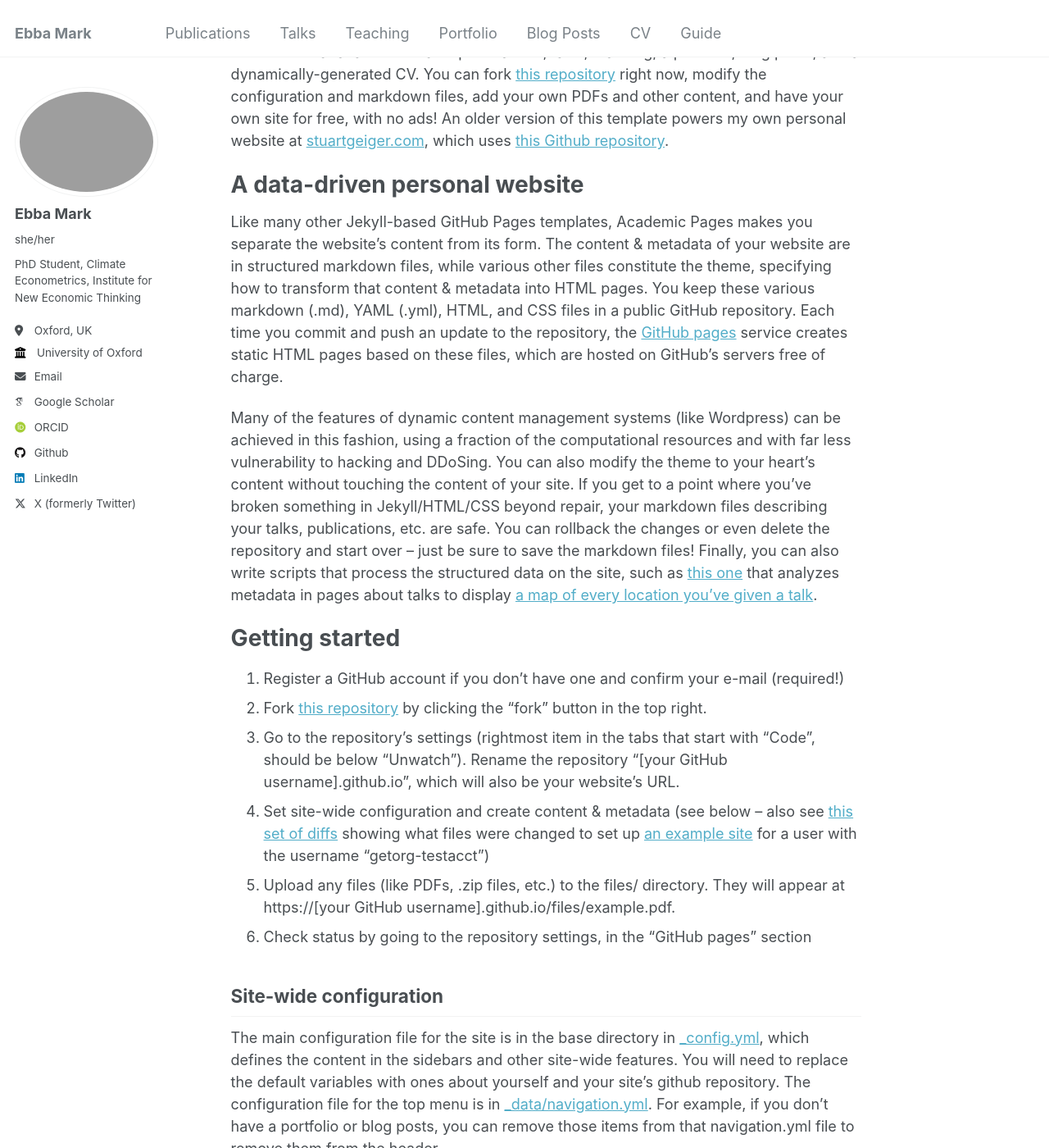
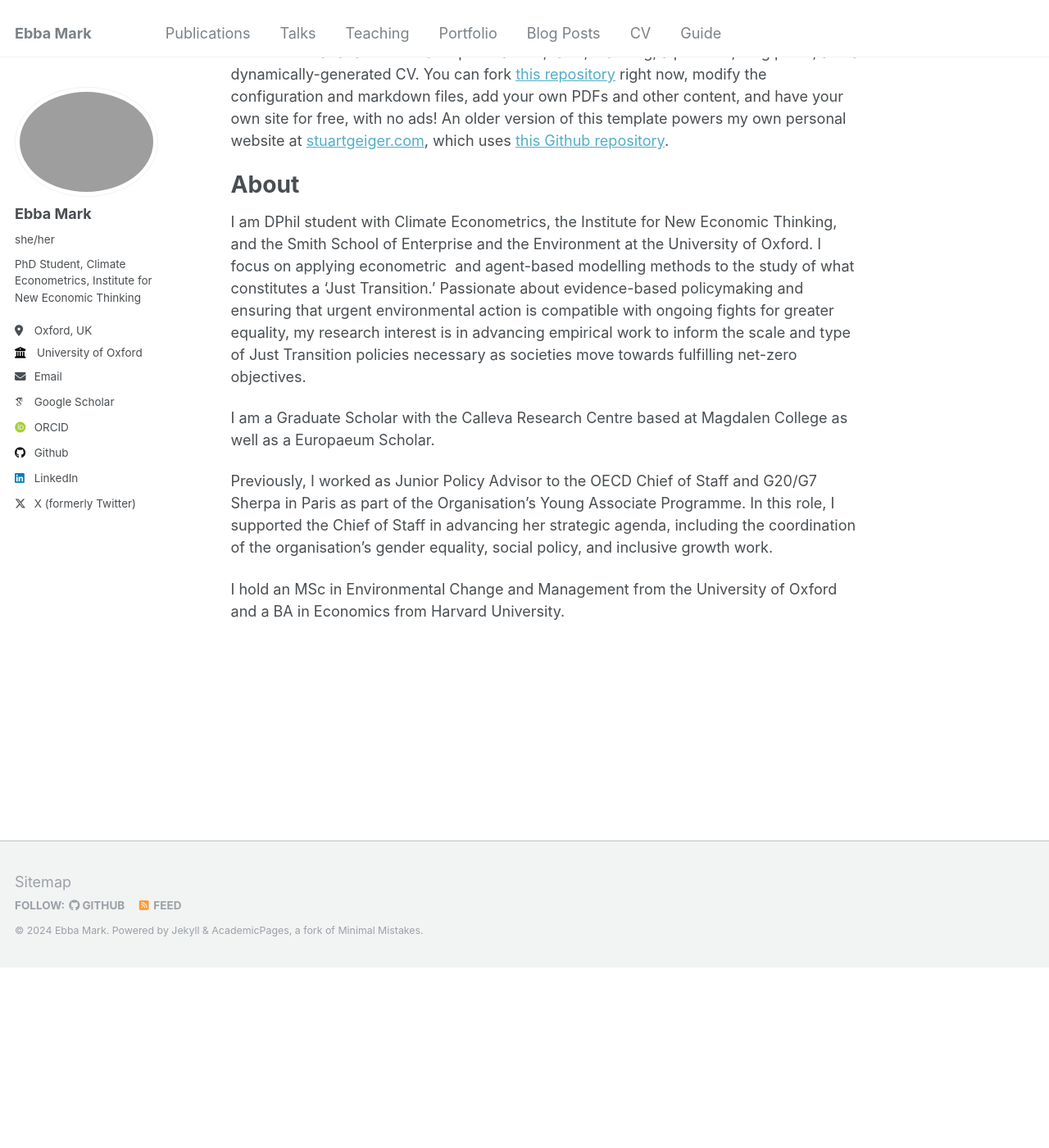
Before and after one commit to ebbam/ebba_website, a Jekyll site: the page built from _pages/about.md, in a window 1280 px wide and 1400 px high, scrolled down 261 px. Shown: the whole window at 82% size. Built offline with Jekyll 4.4.1, drawn with Linux system fonts in a browser that asks for light colours; some web fonts are replaced; a file with an impossible date is left out; after the commit the page ends 1442 px from its top, so only the background shows below that; some of the changed text lies outside the part shown.

Commit message:
coal paper uploaded

```diff
--- a/_pages/about.md
+++ b/_pages/about.md
@@ -1,6 +1,6 @@
 ---
 permalink: /
-title: "Academic Pages is a ready-to-fork GitHub Pages template for academic personal websites"
+title: "Ebba Mark, PhD Student, Climate Econometrics, INET Oxford"
 author_profile: true
 redirect_from:
   - /about/
@@ -9,41 +9,12 @@ redirect_from:
 
 This is the front page of a website that is powered by the [Academic Pages template](https://github.com/academicpages/academicpages.github.io) and hosted on GitHub pages. [GitHub pages](https://pages.github.com) is a free service in which websites are built and hosted from code and data stored in a GitHub repository, automatically updating when a new commit is made to the respository. This template was forked from the [Minimal Mistakes Jekyll Theme](https://mmistakes.github.io/minimal-mistakes/) created by Michael Rose, and then extended to support the kinds of content that academics have: publications, talks, teaching, a portfolio, blog posts, and a dynamically-generated CV. You can fork [this repository](https://github.com/academicpages/academicpages.github.io) right now, modify the configuration and markdown files, add your own PDFs and other content, and have your own site for free, with no ads! An older version of this template powers my own personal website at [stuartgeiger.com](http://stuartgeiger.com), which uses [this Github repository](https://github.com/staeiou/staeiou.github.io).
 
-A data-driven personal website
+About
 ======
-Like many other Jekyll-based GitHub Pages templates, Academic Pages makes you separate the website's content from its form. The content & metadata of your website are in structured markdown files, while various other files constitute the theme, specifying how to transform that content & metadata into HTML pages. You keep these various markdown (.md), YAML (.yml), HTML, and CSS files in a public GitHub repository. Each time you commit and push an update to the repository, the [GitHub pages](https://pages.github.com/) service creates static HTML pages based on these files, which are hosted on GitHub's servers free of charge.
+I am DPhil student with Climate Econometrics, the Institute for New Economic Thinking, and the Smith School of Enterprise and the Environment at the University of Oxford. I focus on applying econometric  and agent-based modelling methods to the study of what constitutes a 'Just Transition.' Passionate about evidence-based policymaking and ensuring that urgent environmental action is compatible with ongoing fights for greater equality, my research interest is in advancing empirical work to inform the scale and type of Just Transition policies necessary as societies move towards fulfilling net-zero objectives.
 
-Many of the features of dynamic content management systems (like Wordpress) can be achieved in this fashion, using a fraction of the computational resources and with far less vulnerability to hacking and DDoSing. You can also modify the theme to your heart's content without touching the content of your site. If you get to a point where you've broken something in Jekyll/HTML/CSS beyond repair, your markdown files describing your talks, publications, etc. are safe. You can rollback the changes or even delete the repository and start over -- just be sure to save the markdown files! Finally, you can also write scripts that process the structured data on the site, such as [this one](https://github.com/academicpages/academicpages.github.io/blob/master/talkmap.ipynb) that analyzes metadata in pages about talks to display [a map of every location you've given a talk](https://academicpages.github.io/talkmap.html).
+I am a Graduate Scholar with the Calleva Research Centre based at Magdalen College as well as a Europaeum Scholar.
 
-Getting started
-======
-1. Register a GitHub account if you don't have one and confirm your e-mail (required!)
-1. Fork [this repository](https://github.com/academicpages/academicpages.github.io) by clicking the "fork" button in the top right.
-1. Go to the repository's settings (rightmost item in the tabs that start with "Code", should be below "Unwatch"). Rename the repository "[your GitHub username].github.io", which will also be your website's URL.
-1. Set site-wide configuration and create content & metadata (see below -- also see [this set of diffs](http://archive.is/3TPas) showing what files were changed to set up [an example site](https://getorg-testacct.github.io) for a user with the username "getorg-testacct")
-1. Upload any files (like PDFs, .zip files, etc.) to the files/ directory. They will appear at https://[your GitHub username].github.io/files/example.pdf.
-1. Check status by going to the repository settings, in the "GitHub pages" section
+Previously, I worked as Junior Policy Advisor to the OECD Chief of Staff and G20/G7 Sherpa in Paris as part of the Organisation’s Young Associate Programme. In this role, I supported the Chief of Staff in advancing her strategic agenda, including the coordination of the organisation’s gender equality, social policy, and inclusive growth work.
 
-Site-wide configuration
-------
-The main configuration file for the site is in the base directory in [_config.yml](https://github.com/academicpages/academicpages.github.io/blob/master/_config.yml), which defines the content in the sidebars and other site-wide features. You will need to replace the default variables with ones about yourself and your site's github repository. The configuration file for the top menu is in [_data/navigation.yml](https://github.com/academicpages/academicpages.github.io/blob/master/_data/navigation.yml). For example, if you don't have a portfolio or blog posts, you can remove those items from that navigation.yml file to remove them from the header.
-
-Create content & metadata
-------
-For site content, there is one markdown file for each type of content, which are stored in directories like _publications, _talks, _posts, _teaching, or _pages. For example, each talk is a markdown file in the [_talks directory](https://github.com/academicpages/academicpages.github.io/tree/master/_talks). At the top of each markdown file is structured data in YAML about the talk, which the theme will parse to do lots of cool stuff. The same structured data about a talk is used to generate the list of talks on the [Talks page](https://academicpages.github.io/talks), each [individual page](https://academicpages.github.io/talks/2012-03-01-talk-1) for specific talks, the talks section for the [CV page](https://academicpages.github.io/cv), and the [map of places you've given a talk](https://academicpages.github.io/talkmap.html) (if you run this [python file](https://github.com/academicpages/academicpages.github.io/blob/master/talkmap.py) or [Jupyter notebook](https://github.com/academicpages/academicpages.github.io/blob/master/talkmap.ipynb), which creates the HTML for the map based on the contents of the _talks directory).
-
-**Markdown generator**
-
-I have also created [a set of Jupyter notebooks](https://github.com/academicpages/academicpages.github.io/tree/master/markdown_generator
-) that converts a CSV containing structured data about talks or presentations into individual markdown files that will be properly formatted for the Academic Pages template. The sample CSVs in that directory are the ones I used to create my own personal website at stuartgeiger.com. My usual workflow is that I keep a spreadsheet of my publications and talks, then run the code in these notebooks to generate the markdown files, then commit and push them to the GitHub repository.
-
-How to edit your site's GitHub repository
-------
-Many people use a git client to create files on their local computer and then push them to GitHub's servers. If you are not familiar with git, you can directly edit these configuration and markdown files directly in the github.com interface. Navigate to a file (like [this one](https://github.com/academicpages/academicpages.github.io/blob/master/_talks/2012-03-01-talk-1.md) and click the pencil icon in the top right of the content preview (to the right of the "Raw | Blame | History" buttons). You can delete a file by clicking the trashcan icon to the right of the pencil icon. You can also create new files or upload files by navigating to a directory and clicking the "Create new file" or "Upload files" buttons.
-
-Example: editing a markdown file for a talk
-![Editing a markdown file for a talk](/images/editing-talk.png)
-
-For more info
-------
-More info about configuring Academic Pages can be found in [the guide](https://academicpages.github.io/markdown/). The [guides for the Minimal Mistakes theme](https://mmistakes.github.io/minimal-mistakes/docs/configuration/) (which this theme was forked from) might also be helpful.
+I hold an MSc in Environmental Change and Management from the University of Oxford and a BA in Economics from Harvard University.
```
Also changed, not shown: _publications/2009-10-01-paper-title-number-1.md (deleted, +0 -14 lines), _publications/em_rr_ms_2024_enpol_paper.md (added, +14 -0 lines), 3 other files.
